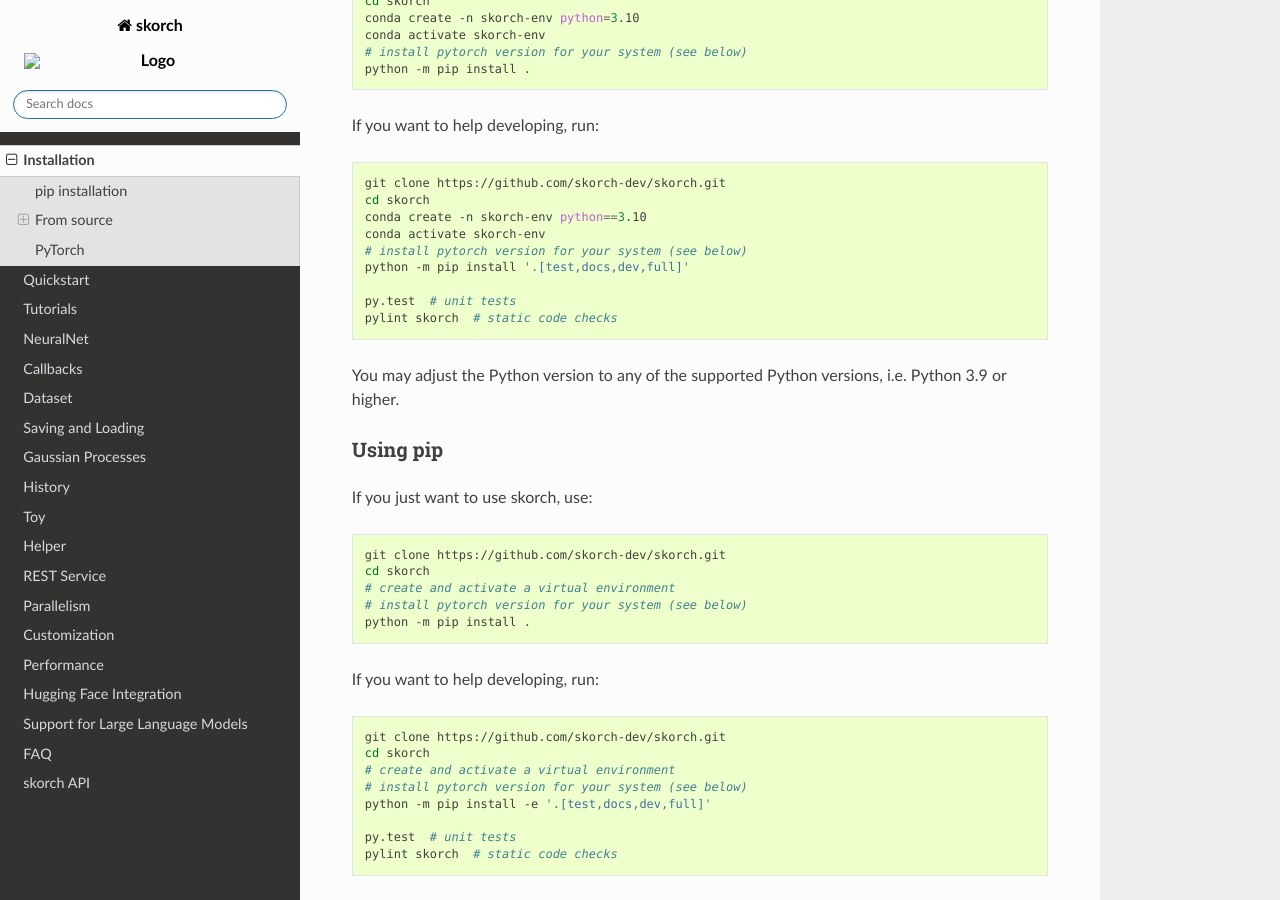
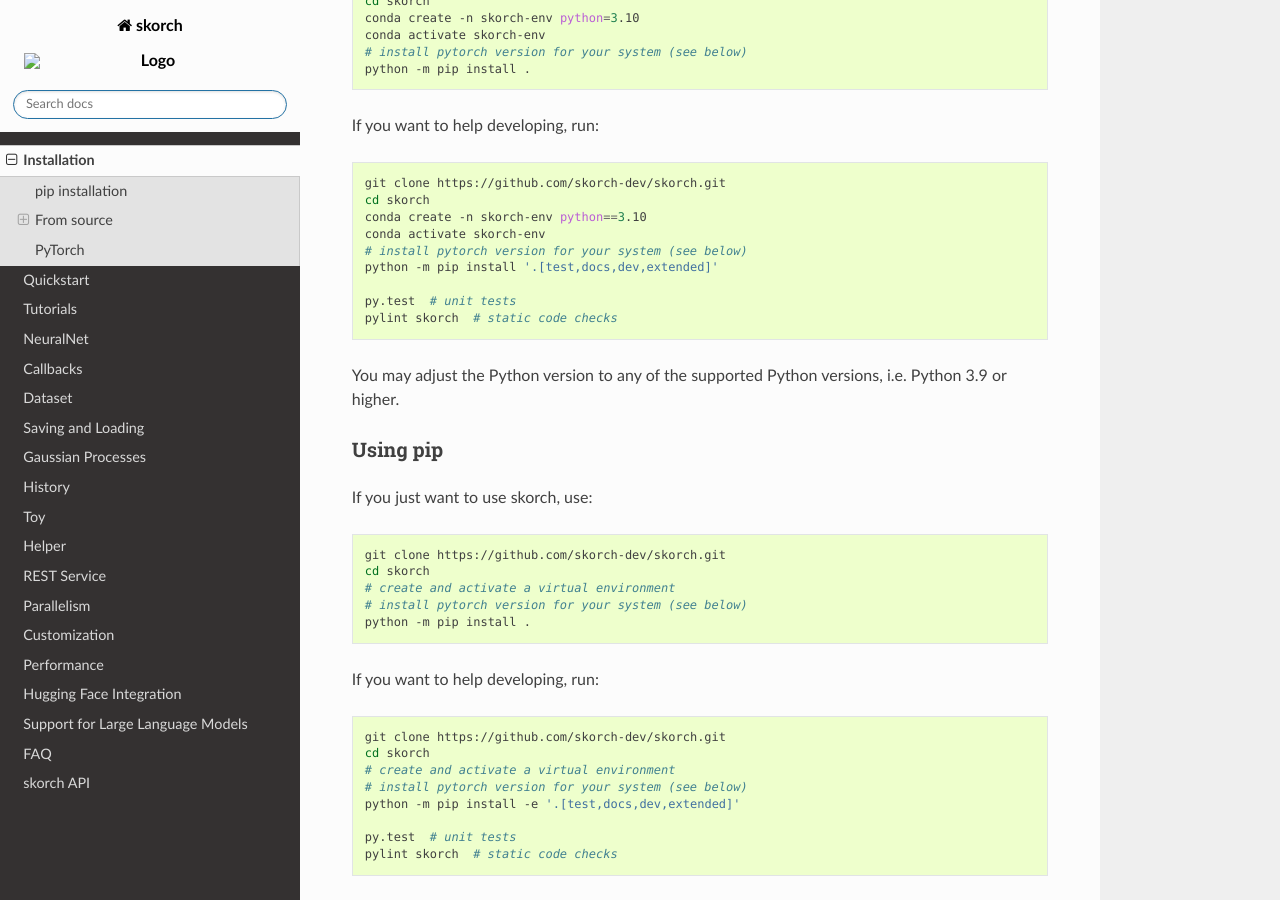
Before and after one commit to skorch-dev/skorch, a Sphinx documentation site: the page built from docs/user/installation.rst, in a window 1280 px wide and 900 px high, scrolled down 833 px. Built offline with Sphinx 7.4.7 and the Read the Docs theme 3.1.0, drawn with Linux system fonts in a browser that asks for light colours.

Commit message:
update the deps group name.

```diff
--- a/README.rst
+++ b/README.rst
@@ -191,7 +191,7 @@ If you want to help developing, run:
     conda create -n skorch-env python=3.12
     conda activate skorch-env
     python -m pip install torch
-    python -m pip install '.[test,docs,dev,full]'
+    python -m pip install '.[test,docs,dev,extended]'
 
     py.test  # unit tests
     pylint skorch  # static code checks
@@ -219,7 +219,7 @@ If you want to help developing, run:
     cd skorch
     # create and activate a virtual environment
     # install pytorch version for your system (see below)
-    python -m pip install -e '.[test,docs,dev,full]'
+    python -m pip install -e '.[test,docs,dev,extended]'
 
     py.test  # unit tests
     pylint skorch  # static code checks
--- a/docs/user/installation.rst
+++ b/docs/user/installation.rst
@@ -50,7 +50,7 @@ If you want to help developing, run:
     conda create -n skorch-env python==3.10
     conda activate skorch-env
     # install pytorch version for your system (see below)
-    python -m pip install '.[test,docs,dev,full]'
+    python -m pip install '.[test,docs,dev,extended]'
 
     py.test  # unit tests
     pylint skorch  # static code checks
@@ -79,7 +79,7 @@ If you want to help developing, run:
     cd skorch
     # create and activate a virtual environment
     # install pytorch version for your system (see below)
-    python -m pip install -e '.[test,docs,dev,full]'
+    python -m pip install -e '.[test,docs,dev,extended]'
 
     py.test  # unit tests
     pylint skorch  # static code checks
--- a/pyproject.toml
+++ b/pyproject.toml
@@ -49,7 +49,6 @@ classifiers = [                                 #note:classifiers are recommende
 dev = [
     "pylint",
     "flake8",
-    "fire",
     "future>=0.17.1",
 ]
 
@@ -65,7 +64,7 @@ docs = [
     "numpydoc",
 ]
 
-full = [
+extended = [
     "accelerate>=0.22.0",
     "tensorboard>=1.14.0",
     "wandb>=0.12.17",
@@ -81,6 +80,7 @@ full = [
     "protobuf",
     "gpytorch>=1.5",
     "pillow",
+    "fire",
 ]
 
 
```
Also changed, not shown: 1 other file.
